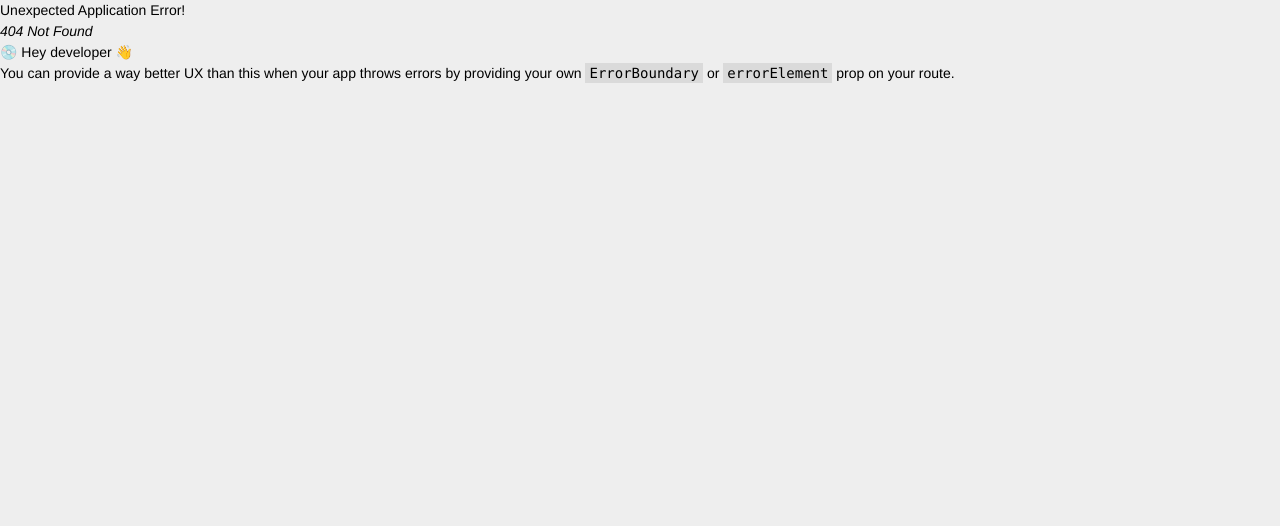
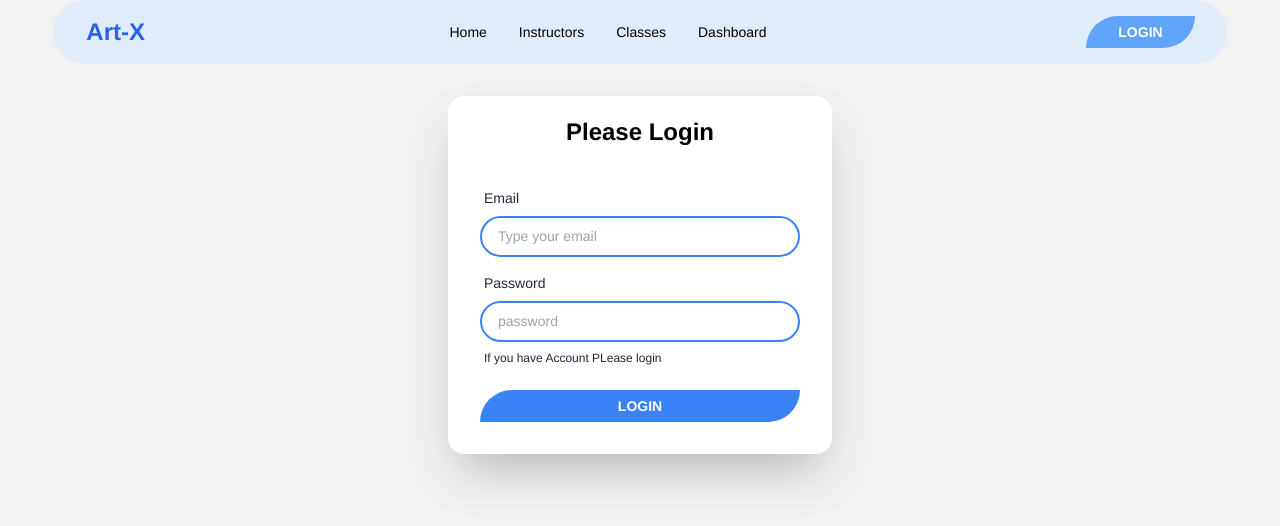
Before and after one commit to freelancerjoy/art-x-client, a React (Vite) app: page /login in a window 1280 px wide. Before the commit this address had no page. Shown: the top 526 px of the page. Built offline with nearby package versions, Linux system fonts and the light colour scheme.

Commit message:
create Login form and design

```diff
--- a/package.json
+++ b/package.json
@@ -15,6 +15,8 @@
     "react": "^18.2.0",
     "react-awesome-slider": "^4.1.0",
     "react-dom": "^18.2.0",
+    "react-hook-form": "^7.44.3",
+    "react-icons": "^4.9.0",
     "react-router-dom": "^6.12.0",
     "sass": "^1.62.1",
     "sort-by": "^1.2.0",
--- /dev/null
+++ b/src/Dashboard/AdimnHome/AdminHome.jsx
@@ -0,0 +1,7 @@
+import React from "react";
+
+const AdminHome = () => {
+  return <div>this is home</div>;
+};
+
+export default AdminHome;
--- /dev/null
+++ b/src/Dashboard/AdimnHome/Dashboard.jsx
@@ -0,0 +1,47 @@
+import React from "react";
+import { Link, Outlet } from "react-router-dom";
+import { FaHome } from "react-icons/fa";
+
+const Dashboard = () => {
+  return (
+    <div>
+      <div className="drawer lg:drawer-open">
+        <input id="my-drawer-2" type="checkbox" className="drawer-toggle" />
+        <div className="drawer-content flex flex-col items-center justify-center">
+          <Outlet></Outlet>
+          <label
+            htmlFor="my-drawer-2"
+            className="btn btn-primary drawer-button lg:hidden">
+            Open drawer
+          </label>
+        </div>
+        <div className="drawer-side">
+          <label htmlFor="my-drawer-2" className="drawer-overlay"></label>
+          <ul className="menu p-4 w-80 h-full bg-blue-200 text-lg text-base-content pt-20">
+            {/* Sidebar content here */}
+            <li>
+              <Link to="/dashboard/adminhome">
+                <FaHome></FaHome> Home
+              </Link>
+            </li>
+            <li>
+              <Link to="/dashboard/manageclases">Manage Classes</Link>
+            </li>
+            <li>
+              <Link to="/dashboard/users">Manage Users</Link>
+            </li>
+            <li>
+              <Link to="/dashboard/users">Add a Class</Link>
+            </li>
+            <li>
+              <Link to="/dashboard/users">My Classes</Link>
+            </li>
+            <div class="divider"></div>
+          </ul>
+        </div>
+      </div>
+    </div>
+  );
+};
+
+export default Dashboard;
--- /dev/null
+++ b/src/Pages/Login/Login.jsx
@@ -0,0 +1,78 @@
+import React from "react";
+import { useForm } from "react-hook-form";
+
+// The following component is an example of your existing Input Component
+const Input = ({ label, register, required }) => (
+  <>
+    <label>{label}</label>
+    <input {...register(label, { required })} />
+  </>
+);
+
+// you can use React.forwardRef to pass the ref too
+const Select = React.forwardRef(({ onChange, onBlur, name, label }, ref) => (
+  <>
+    <label>{label}</label>
+    <select name={name} ref={ref} onChange={onChange} onBlur={onBlur}>
+      <option value="20">20</option>
+      <option value="30">30</option>
+    </select>
+  </>
+));
+
+const Login = () => {
+  const { register, handleSubmit } = useForm();
+
+  const onSubmit = (data) => {
+    alert(JSON.stringify(data));
+  };
+  return (
+    <div>
+      <div className="pt-20 min-h-screen bg-base-200">
+        <div className="hero-content ">
+          <div className="card w-full max-w-sm shadow-2xl bg-base-100">
+            <h1 className="font-bold text-2xl mt-5 text-center">
+              Please Login
+            </h1>
+            <form onSubmit={handleSubmit(onSubmit)} className="card-body">
+              <div className="form-control">
+                <label className="label">
+                  <span className="label-text">Email</span>
+                </label>
+                <input
+                  {...register("email", { required: true })}
+                  type="emial"
+                  placeholder="Type your email"
+                  className="p-2 pl-4 border-2 rounded-full border-blue-500"
+                />
+              </div>
+              <div className="form-control">
+                <label className="label">
+                  <span className="label-text">Password</span>
+                </label>
+                <input
+                  {...register("password", { required: true, maxLength: 20 })}
+                  type="password"
+                  placeholder="password"
+                  className="p-2 pl-4 border-2 rounded-full border-blue-500"
+                />
+                <label className="label">
+                  <a href="#" className="label-text-alt link link-hover">
+                    If you have Account <span>PLease login</span>
+                  </a>
+                </label>
+              </div>
+              <div className="form-control mt-2">
+                <button className="btn btn-sm border-0 rounded-tl-full rounded-br-full px-8 bg-blue-500 text-white">
+                  Login
+                </button>
+              </div>
+            </form>
+          </div>
+        </div>
+      </div>
+    </div>
+  );
+};
+
+export default Login;
--- a/src/Pages/Shared/Navbar/Navbar.jsx
+++ b/src/Pages/Shared/Navbar/Navbar.jsx
@@ -54,7 +54,7 @@ const Navbar = () => {
           <ul className="menu menu-horizontal px-1">{navOptions}</ul>
         </div>
         <div className="navbar-end mx-8">
-          <Link className=" ">
+          <Link to="/login" className=" ">
             <button className="btn btn-sm border-0 rounded-tl-full rounded-br-full px-8 bg-blue-400 text-white">
               Login
             </button>
```
Also changed, not shown: src/Routes/Routes.jsx (+17 -0 lines), 1 other file (tests, documents, lock files or other folders).
